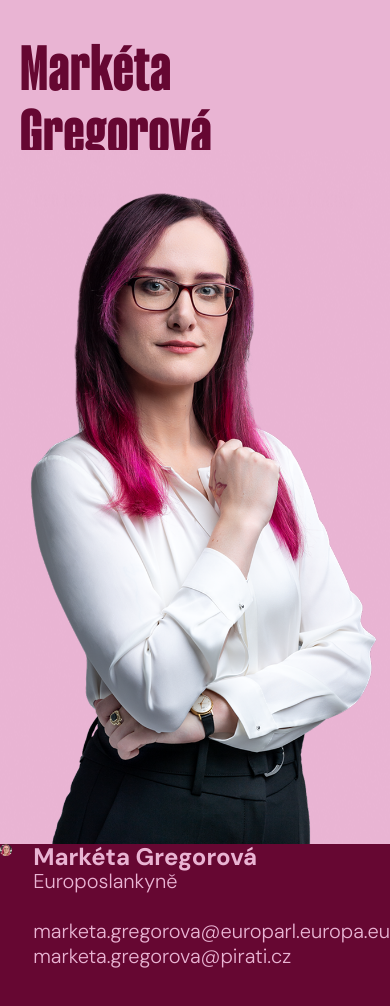
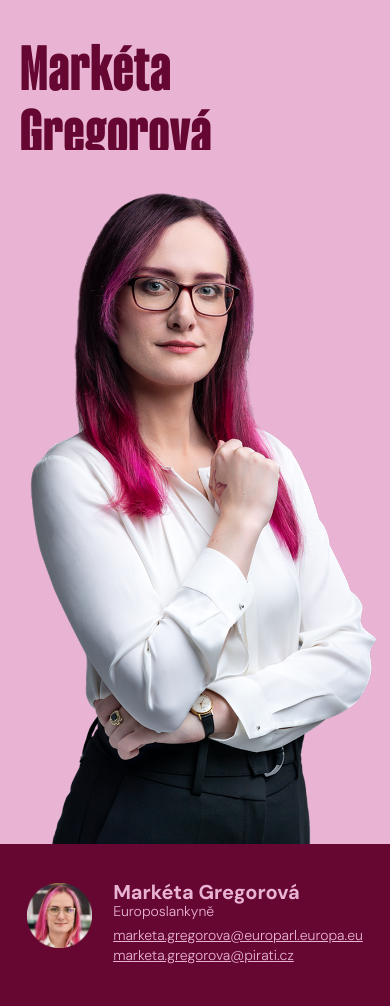
Before and after one commit to caroluxurians/mgreg, a Next.js app: page / in a window 390 px wide. Shown: the top 1006 px of the page. Built offline with nearby package versions, Linux system fonts and the light colour scheme.

Commit message:
marketa card sm styles

```diff
--- a/app/components/Footer.tsx
+++ b/app/components/Footer.tsx
@@ -3,7 +3,10 @@ import TomasCard from "./TomasCard";
 
 const Footer = () => {
   return (
-    <footer className="bg-dark-pink flex flex-col h-[200px] sm:h-[250px] text-light-pink sm:grid sm:grid-cols-[2fr_2fr_2fr] items-center sm:px-[100px]">
+    <footer
+      className="bg-dark-pink flex flex-col items-center h-[200px] text-light-pink
+      sm:h-[250px] sm:grid sm:grid-cols-[2fr_2fr_2fr] sm:px-[100px]"
+    >
       <MarketaCard />
       <TomasCard />
       <div className="hidden sm:grid text-[20px] leading-[25px]">
--- a/app/components/MarketaCard.tsx
+++ b/app/components/MarketaCard.tsx
@@ -2,20 +2,31 @@ import Image from "next/image";
 
 const MarketaCard = () => {
   return (
-    <div className="flex gap-[21px] text-[20px] leading-[25px] font-light">
+    <div className="flex gap-[21px] leading-[25px] font-light pt-[39px]">
       <div>
-        <Image src="/marketa-icon.png" height={80} width={80} alt="ikona Markéty" unoptimized />
+        <Image
+          src="/marketa-icon.png"
+          height={80}
+          width={80}
+          className="h-[65px] w-[65px] sm:h-[80px] sm:w-[80px]"
+          alt="ikona Markéty"
+          unoptimized
+        />
       </div>
-      <div className="flex flex-col gap-[25px]">
+      <div className="flex flex-col gap-1 sm:gap-[25px]">
         <div className="flex flex-col">
-          <span className="text-[24px] font-bold">Markéta Gregorová</span>
-          <span>Europoslankyně</span>
+          <div className="text-[20px]/[19px] sm:text-[24px]/[25px] font-bold">
+            Markéta Gregorová
+          </div>
+          <div className="text-[14px]/[19px] sm:text-[20px]/[25px]">
+            Europoslankyně
+          </div>
         </div>
-        <div className="flex flex-col">
-          <span>
+        <div className="flex flex-col text-[14px]/[20px] sm:text-[20px]/[25px] underline">
+          <div>
             marketa.gregorova@europarl.europa.eu
-          </span>
-          <span>marketa.gregorova@pirati.cz</span>
+          </div>
+          <div>marketa.gregorova@pirati.cz</div>
         </div>
 
       </div>
```
